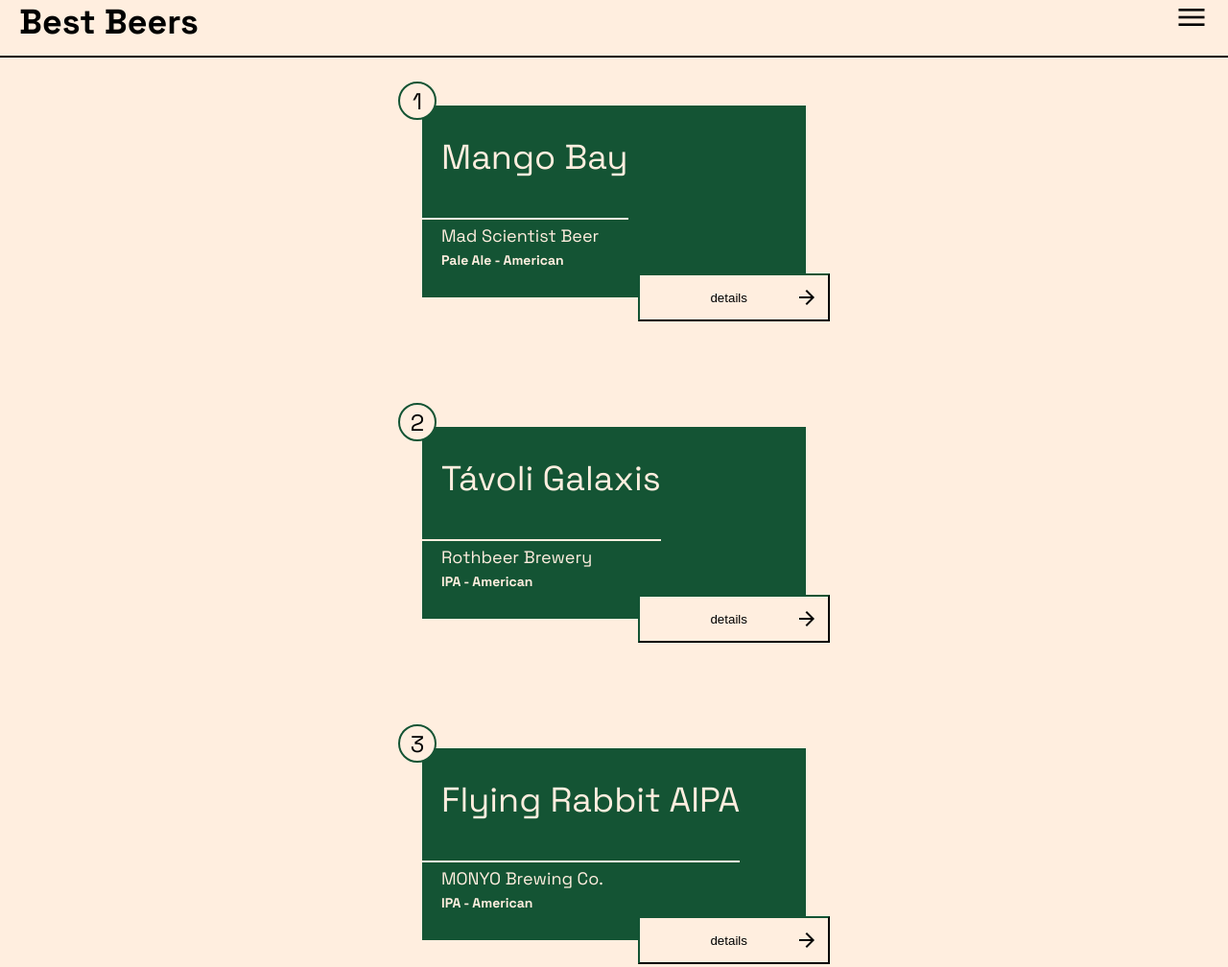
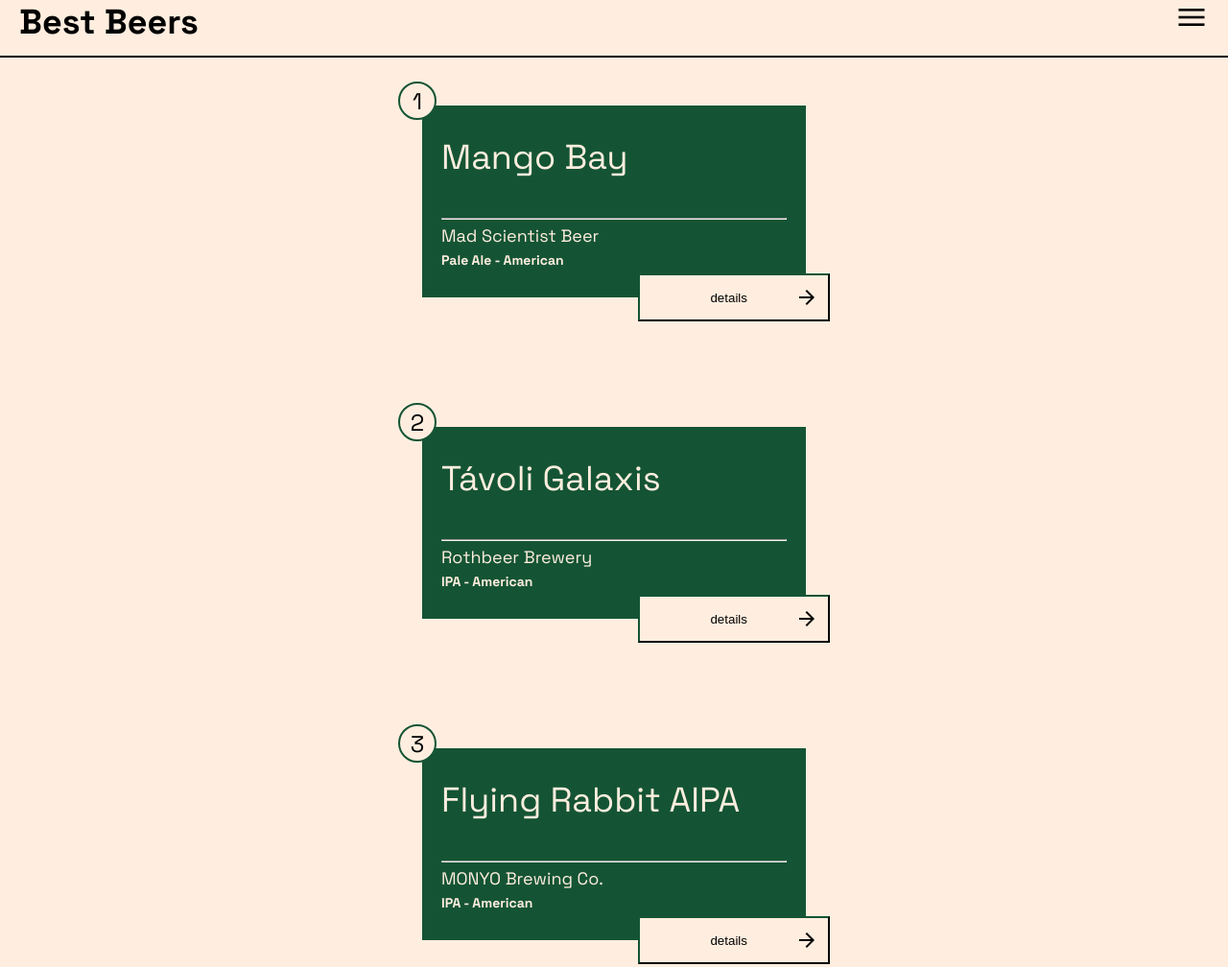
Before and after one commit to FehertoiTamas/Create-a-sitebuild, a plain HTML site: page index.html in a window 1280 px wide. Shown: the top 1008 px of the page at 96% size. Drawn offline with nearby package versions, Linux system fonts and the light colour scheme.

Commit message:
set line

```diff
--- a/script.js
+++ b/script.js
@@ -76,6 +76,7 @@ const Cardcomponent = (beers) => {
       <div class="card">
       <div class="circle">${card.id}</div>
         <p class="title">${card.title}</p>
+        <hr>
         <p class="sub">${card.sub}</p>
         <p class="text">${card.text}</p>
         <button>
--- a/style.css
+++ b/style.css
@@ -69,7 +69,6 @@ main {
 .title {
   font-size: 36px;
   font-weight: 400;
-  border-bottom: 2px solid var(--primary);
   padding-bottom: 40px;
   padding-left: 20px;
 }
@@ -133,3 +132,9 @@ button:hover {
   background-color: var(--secondary);
   color: var(--primary);
 }
+
+hr {
+  color: var(--primary);
+  width: 90%;
+  margin: 0 auto;
+}
```
